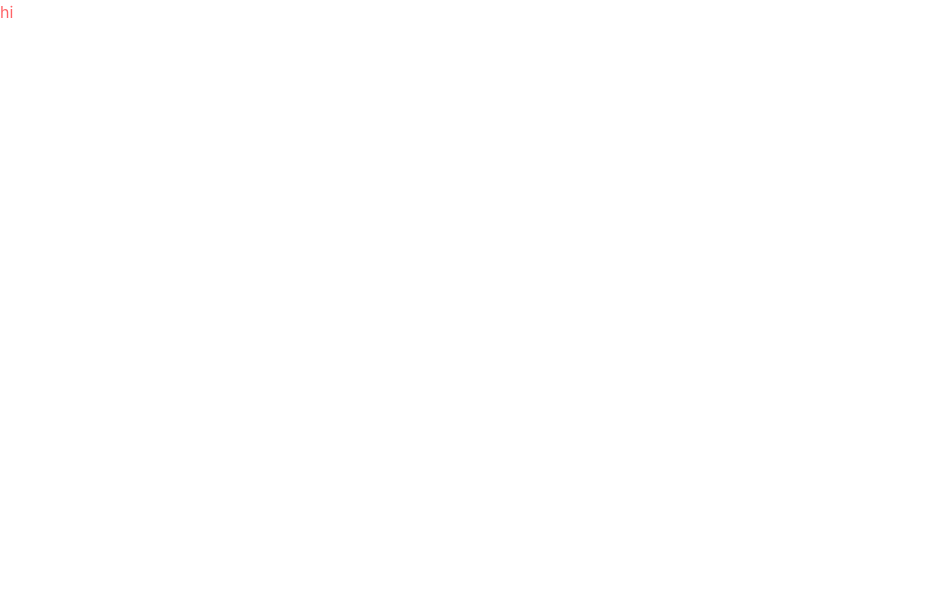
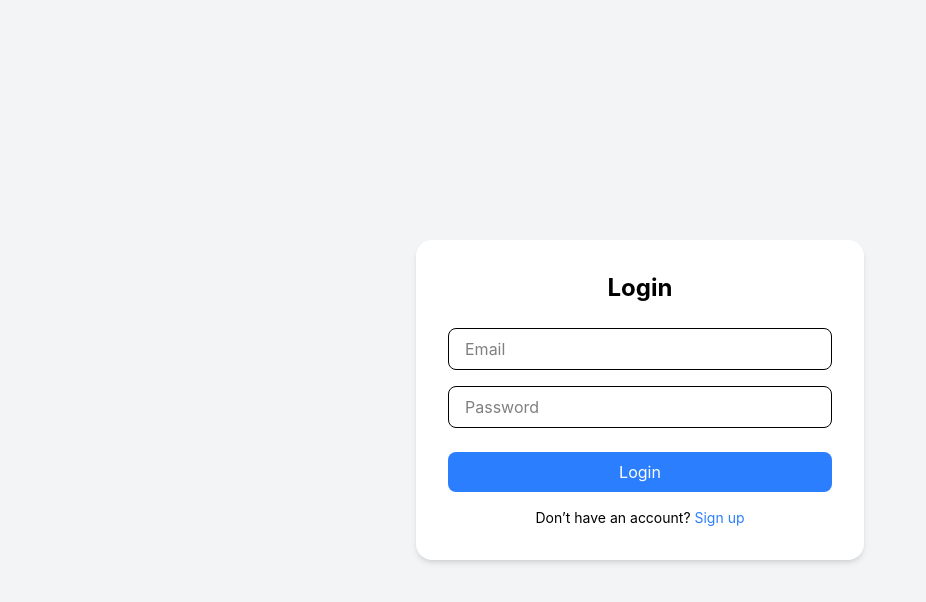
Before and after one commit to milkyascodes/admin-employee-task-management, a React (Vite) app: page / in a window 1280 px wide. Shown: the top 602 px of the page, without its empty margins (0-926 px from the left). Built offline with nearby package versions, Linux system fonts and the light colour scheme.

Commit message:
created login and signup templates

```diff
--- a/package.json
+++ b/package.json
@@ -11,6 +11,7 @@
   },
   "dependencies": {
     "@reduxjs/toolkit": "^2.11.2",
+    "@supabase/supabase-js": "^2.100.0",
     "react": "^19.2.4",
     "react-dom": "^19.2.4",
     "react-redux": "^9.2.0",
--- a/src/App.jsx
+++ b/src/App.jsx
@@ -1,5 +1,7 @@
+import Login from "./pages/LoginPage";
+
 function App() {
-  return <h1 className=" text-red-400 ">hi</h1>;
+  return <Login />;
 }
 
 export default App;
--- a/src/index.css
+++ b/src/index.css
@@ -11,8 +11,5 @@
 }
 
 * {
-  padding: 0;
-  margin: 0;
   box-sizing: border-box;
-
 }
--- /dev/null
+++ b/src/pages/LoginPage.jsx
@@ -0,0 +1,51 @@
+import { useState } from "react";
+
+export default function Login() {
+  const [email, setEmail] = useState("");
+  const [password, setPassword] = useState("");
+
+  const handleLogin = (e) => {
+    e.preventDefault();
+    console.log({ email, password });
+    // connect to Supabase here
+  };
+
+  return (
+    <div className="flex  items-center justify-center min-h-screen bg-gray-100">
+      <form
+        onSubmit={handleLogin}
+        className="bg-white p-8 rounded-2xl shadow-md w-full max-w-md"
+      >
+        <h2 className="text-2xl font-bold mb-6 text-center">Login</h2>
+
+        <input
+          type="email"
+          placeholder="Email"
+          className="w-full mb-4 px-4 py-2 border rounded-lg focus:outline-none focus:ring-2 focus:ring-blue-400"
+          value={email}
+          onChange={(e) => setEmail(e.target.value)}
+        />
+
+        <input
+          type="password"
+          placeholder="Password"
+          className="w-full mb-6 px-4 py-2 border rounded-lg focus:outline-none focus:ring-2 focus:ring-blue-400"
+          value={password}
+          onChange={(e) => setPassword(e.target.value)}
+        />
+
+        <button
+          type="submit"
+          className="w-full bg-blue-500 text-white py-2 rounded-lg hover:bg-blue-600 transition"
+        >
+          Login
+        </button>
+
+        <p className="text-sm text-center mt-4">
+          Don’t have an account?{" "}
+          <span className="text-blue-500 cursor-pointer">Sign up</span>
+        </p>
+      </form>
+    </div>
+  );
+}
--- /dev/null
+++ b/src/pages/SignupPage.jsx
@@ -0,0 +1,51 @@
+import { useState } from "react";
+
+export default function Signup() {
+  const [email, setEmail] = useState("");
+  const [password, setPassword] = useState("");
+
+  const handleSignup = (e) => {
+    e.preventDefault();
+    console.log({ email, password });
+    // connect to Supabase signup here
+  };
+
+  return (
+    <div className="flex items-center justify-center min-h-screen bg-gray-100">
+      <form
+        onSubmit={handleSignup}
+        className="bg-white p-8 rounded-2xl shadow-md w-full max-w-md"
+      >
+        <h2 className="text-2xl font-bold mb-6 text-center">Sign Up</h2>
+
+        <input
+          type="email"
+          placeholder="Email"
+          className="w-full mb-4 px-4 py-2 border rounded-lg focus:outline-none focus:ring-2 focus:ring-green-400"
+          value={email}
+          onChange={(e) => setEmail(e.target.value)}
+        />
+
+        <input
+          type="password"
+          placeholder="Password"
+          className="w-full mb-6 px-4 py-2 border rounded-lg focus:outline-none focus:ring-2 focus:ring-green-400"
+          value={password}
+          onChange={(e) => setPassword(e.target.value)}
+        />
+
+        <button
+          type="submit"
+          className="w-full bg-green-500 text-white py-2 rounded-lg hover:bg-green-600 transition"
+        >
+          Create Account
+        </button>
+
+        <p className="text-sm text-center mt-4">
+          Already have an account?{" "}
+          <span className="text-green-500 cursor-pointer">Login</span>
+        </p>
+      </form>
+    </div>
+  );
+}
```
Also changed, not shown: 1 other file (tests, documents, lock files or other folders).
